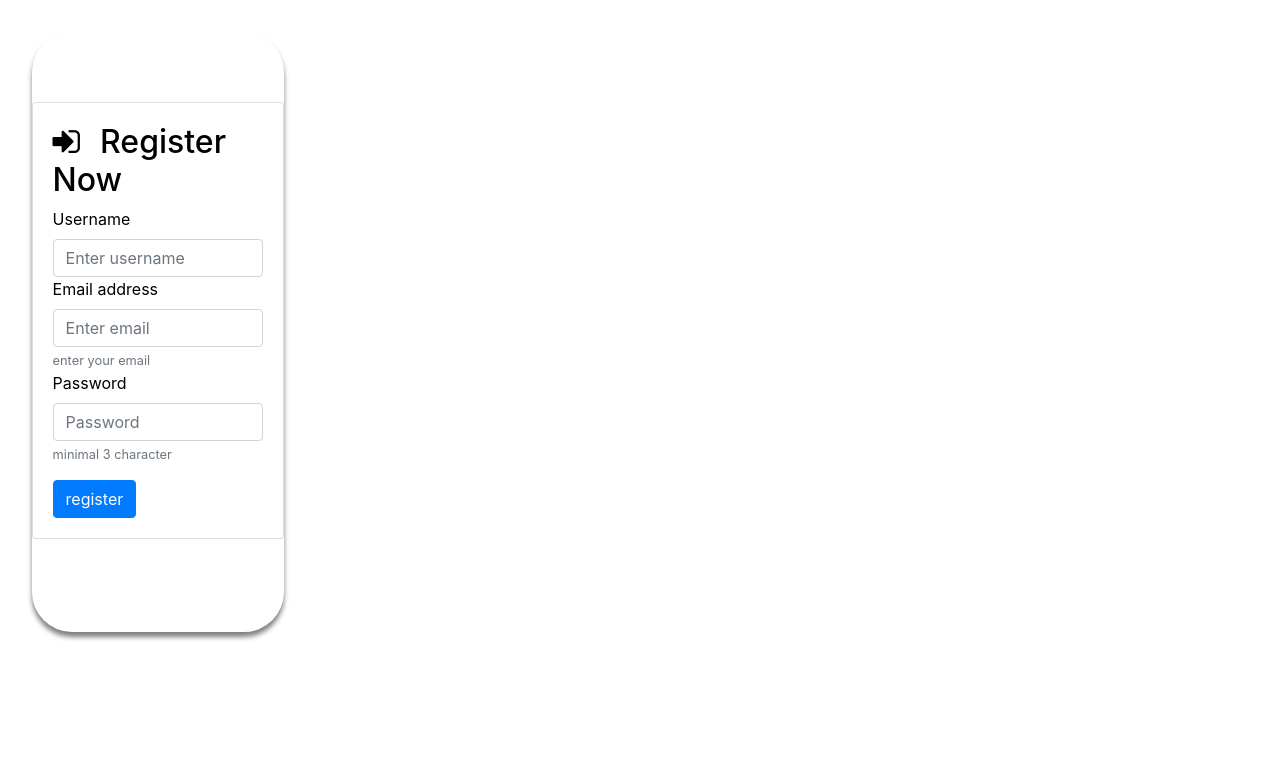
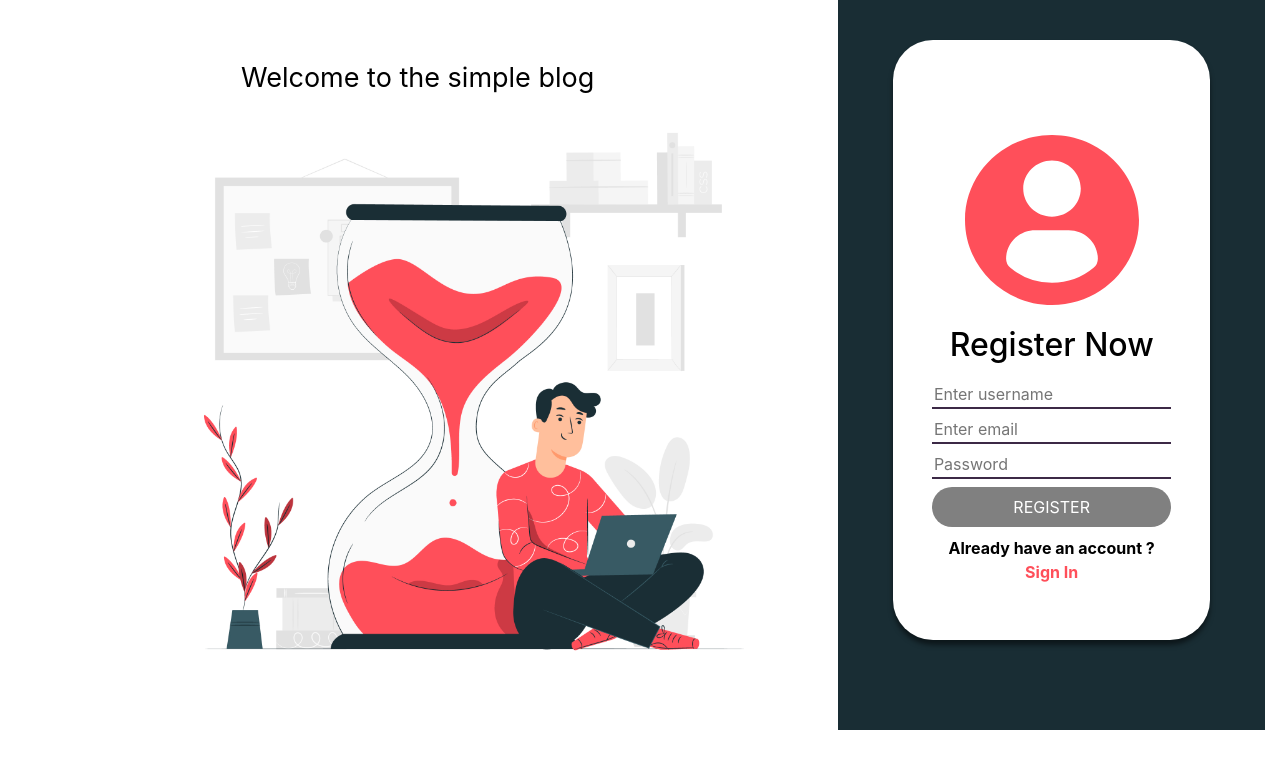
Before and after one commit to akbariyansyah/simple-blog-fe, a React (Create React App) app: page /register in a window 1280 px wide. Shown: the top 768 px of the page. Built offline with nearby package versions, Linux system fonts and the light colour scheme.

Commit message:
-changed register page design

```diff
--- a/src/components/pages/user/LoginForm.js
+++ b/src/components/pages/user/LoginForm.js
@@ -6,7 +6,7 @@ import swal from 'sweetalert';
 import {loginUser} from '../../../services/UserApi'
 import user_profile from '../../../assets/profile-user.svg'
 import { Redirect, Link } from 'react-router-dom'
-import welcome from '../../../assets/images/welcome.jpg'
+import welcome from '../../../assets/images/login-image.jpg'
 const LoginForm = props => {
     const [state, setState] = useState({
         responseCode: 0,
--- a/src/components/pages/user/RegisterForm.js
+++ b/src/components/pages/user/RegisterForm.js
@@ -1,8 +1,12 @@
-import React from 'react';
-// import swal from 'sweetalert'
-import '../../../App.css'
-// import RegisterUser from '../../../services/RegisterService'
+import React, { useState } from 'react';
+import '../../../assets/css/login-form.css'
 import axios from 'axios'
+import Main from '../home/Main'
+import swal from 'sweetalert';
+import {loginUser} from '../../../services/UserApi'
+import user_profile from '../../../assets/profile-user.svg'
+import { Redirect, Link } from 'react-router-dom'
+import welcome from '../../../assets/images/register-image.jpg'
 
 
 class Register extends React.Component {
@@ -65,49 +69,60 @@ class Register extends React.Component {
         }
 
     }
+
     render() {
+        let button
+        (this.state.email === "" || this.state.password === "")
+            ? button = <button type="submit" className="btn-login-disabled" disabled>REGISTER</button>
+            : button = <button type="submit" className="btn-login" onClick={this.register}>REGISTER</button>
+
         return (
-            <div>
-                <div className="row">
-                    <div className="inner">
-                        <div className="col-lg-12 right-side">
-                            <div className="form">
-                                <div className="card">
-                                    <div className="card-body">
-                                        <div className="card=title">
-                                            <h2><i style={{ paddingRight: '20px' }} class="fa fa-sign-in" aria-hidden="true"></i>Register Now</h2>
-                                        </div>
-                                        <form>
-                                            <div claclassNamess="form-group">
-                                                <label for="exampleInputUsername">Username</label>
-                                                <input type="text" name="username" autocomplete="off" class="form-control" onChange={this.handleInputChange} placeholder="Enter username" />
-                                            </div>
-                                            <div claclassNamess="form-group">
-                                                <label for="exampleInputEmail1">Email address</label>
-                                                <input type="email" name="email" autocomplete="off" class="form-control" onChange={this.handleInputChange} placeholder="Enter email" />
-                                                <small className="form-text text-muted">{this.state.emailMessage}</small>
-                                            </div>
-                                            <div className="form-group">
-                                                <label for="exampleInputPassword1">Password</label>
-                                                <input type="password" name="password" className="form-control" onChange={this.handleInputChange} placeholder="Password" />
-                                                <small className="form-text text-muted">{this.state.passwordMessage}</small>
+            <div className="row login-page" style={{ color: "black" }}>
 
-                                            </div>
-                                            <button type="submit" className="btn btn-primary" onClick={this.register}>register</button>
-                                        </form>
-                                    </div>
-                                </div>
-
-                            </div>
-                        </div>
-                    </div>
-                </div>
-                <div className="row">
-                    <ul>
-                        {this.state.users.map(user => <li>{`username : ${user.username}, email : ${user.email}`}</li>)}
-                    </ul>
+            <div className="col-lg-8 d-none d-lg-block image-container">
+                <div>
+                    <p>Welcome to the simple blog</p>
+                    <img className="image" src={welcome}></img>
                 </div>
             </div>
+            <div className="col-lg-4 login-form-user">
+                <div className="form">
+                    <table className="form-table">
+                        <tr>
+                            <td><img src={user_profile} /> </td>
+                        </tr>
+                        <tr>
+                            <td> <h2>Register Now</h2></td>
+                        </tr>
+                        <tr>
+                            <td>
+                                <input type="username" autocomplete="off" name="username" class="form-input" onChange={this.handleInputChange}  placeholder="Enter username" />
+                            </td>
+                        </tr>
+                        <tr>
+                            <td>
+                                <input type="email" autocomplete="off" name="email" class="form-input" onChange={this.handleInputChange}  placeholder="Enter email" />
+                            </td>
+                        </tr>
+                        <tr>
+                            <td>
+                                <input type="password" name="password" className="form-input" onChange={this.handleInputChange}  placeholder="Password" />
+                            </td>
+                        </tr>
+                        <tr>
+                            <td>{button}</td>
+                        </tr>
+                        <tr>
+                            <td><b>Already have an account ? </b><br></br>
+                                <Link to="/login">
+                                    <span>Sign In</span>
+                                </Link>
+                            </td>
+                        </tr>
+                    </table>
+                </div>
+            </div>
+        </div>
         )
     }
 }
```
Also changed, not shown: src/assets/images/login-image.jpg (renamed from src/assets/images/welcome.jpg), src/assets/images/register-image.jpg (added).
